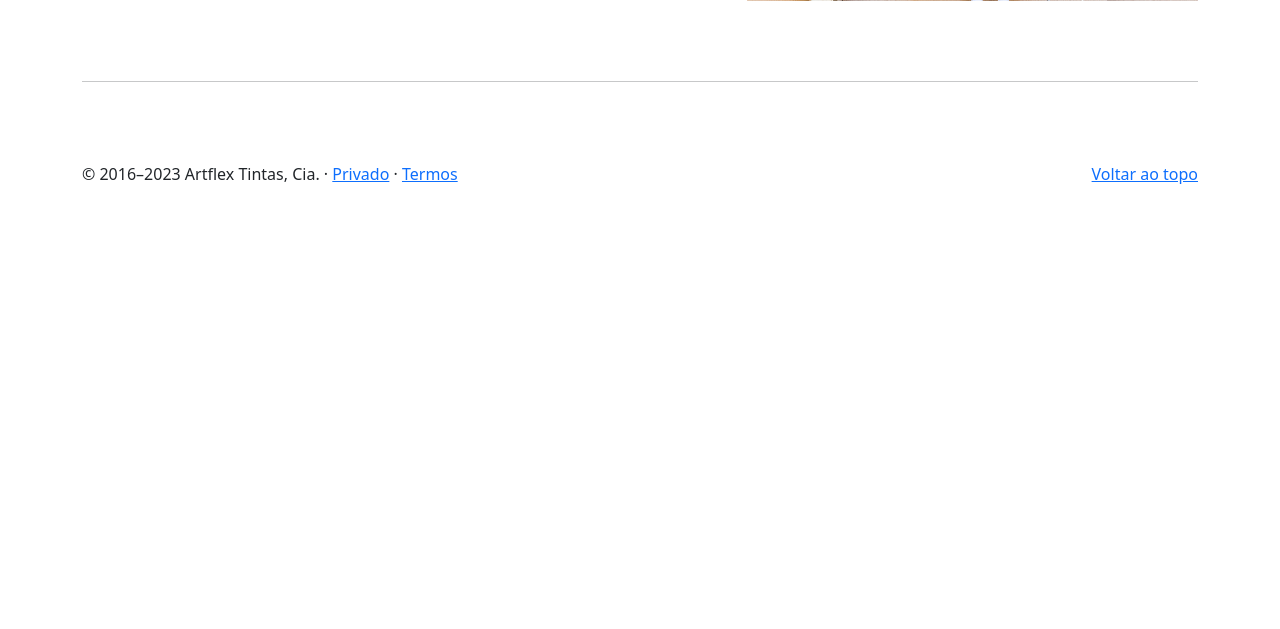
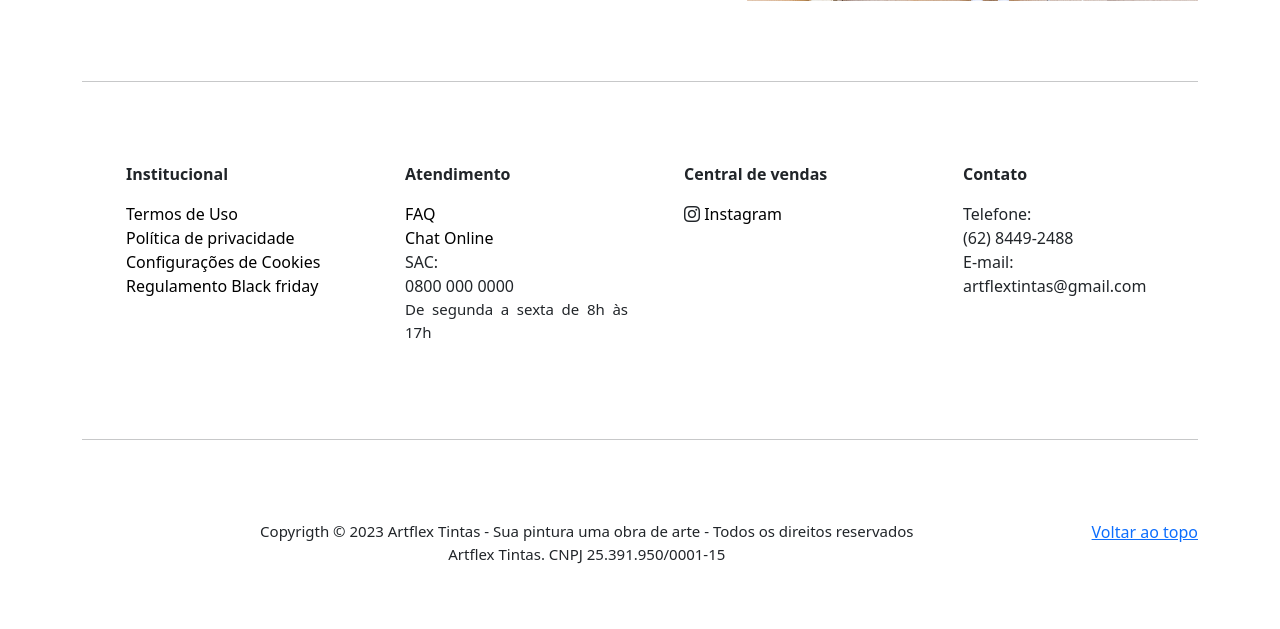
Before and after one commit to Danilo-1985/04.11.23.ArtflexTintas, a Flask app: page /homepage in a window 1280 px wide. Shown: the part 3181-3810 px from the top of the page. Before the commit the page ends 3365 px from the top, so only its background shows below. Run offline with Flask 3, Linux system fonts and the light colour scheme; some libraries are stand-ins or nearby versions.

Commit message:
Alteração nos layouts

```diff
--- a/main.py
+++ b/main.py
@@ -28,24 +28,6 @@ def homepage():
 
 @app.route('/usuariocriarconta')
 def usuariocriarconta():
-    '''global logado
-    nome = request.form.get('nome')
-    email = request.form.get('email')
-    senha = request.form.get('senha')
-    confirmesenha = request.form.get('confirmesenha')
-    conect_BD = mysql.connector.connect(host='localhost', database='usuarios', user='root', password='')
-
-    if conect_BD.is_connected():
-        cursur = conect_BD.cursor()
-        cursur.execute(f"insert into cadastrarusuario values (default, '{nome}', '{email}', '{senha}', '{confirmesenha}');")
-        conect_BD.commit()
-
-    if conect_BD.is_connected():
-        cursur.close()
-        conect_BD.close()
-
-    logado = True
-    flash(F'{nome} CADASTRADO!!')'''
     return render_template('/usuariocriarconta.html')
 
 
--- a/templates/homepage.html
+++ b/templates/homepage.html
@@ -202,13 +202,56 @@
 
     <!-- /END THE FEATURETTES -->
 
+  <div class="container text-center">
+  <div class="row align-items-start">
+    <div class="col">
+      <ul style="list-style-type:none; text-align:justify" >
+        <p style="font-weight:bold">Institucional</p>
+        <li><a href="#" style="text-decoration:none; color:black">Termos de Uso</a></li>
+        <li><a href="#" style="text-decoration:none; color:black">Política de privacidade</a></li>
+        <li><a href="#" style="text-decoration:none; color:black">Configurações de Cookies</a></li>
+        <li><a href="#" style="text-decoration:none; color:black">Regulamento Black friday</a></li>
+      </ul>
+    </div>
+    <div class="col">
+      <ul style="list-style-type:none; text-align:justify" >
+        <p style="font-weight:bold">Atendimento</p>
+        <li><a href="#" style="text-decoration:none; color:black">FAQ</a></li>
+        <li><a href="#" style="text-decoration:none; color:black"><li>Chat Online</a></li>
+        <li>SAC:</li>
+        <li>0800 000 0000</li>
+        <li style="font-size:15px">De segunda a sexta de 8h às 17h</li>
+      </ul>
+    </div>
+    <div class="col">
+      <ul style="list-style-type:none; text-align:justify" >
+        <p style="font-weight:bold">Central de vendas</p>
+        <li><i class="bi bi-instagram"></i> <a href="#" style="text-decoration:none; color:black">Instagram</a></li>
+      </ul>
+    </div>
+    <div class="col">
+      <ul style="list-style-type:none; text-align:justify" >
+        <p style="font-weight:bold">Contato</p>
+        <li>Telefone:</li>
+        <li>(62) 8449-2488</li>
+        <li>E-mail:</li>
+        <li>artflextintas@gmail.com</li>
+      </ul>
+    </div>
+  </div>
+</div>
+
+<hr class="featurette-divider">
+
   </div><!-- /.container -->
 
 
   <!-- FOOTER -->
   <footer class="container">
     <p class="float-end"><a href="#">Voltar ao topo</a></p>
-    <p>&copy; 2016–2023 Artflex Tintas, Cia. &middot; <a href="#">Privado</a> &middot; <a href="#">Termos</a></p>
+    <p style="font-size:15px; text-align:center">Copyrigth &copy; 2023 Artflex Tintas - Sua pintura uma obra de arte -
+      Todos os direitos reservados<br>Artflex Tintas. CNPJ 25.391.950/0001-15</p>
+
   </footer>
 </main>
 
--- a/templates/login.html
+++ b/templates/login.html
@@ -86,6 +86,7 @@
 </nav>
   </header>
 
+
     {% set menssagem = get_flashed_messages() %}
     {% if menssagem %}
         <div class="flash_alerta" style="color:red; background-color: green; color:white; font-size:25px; text-align:center">
@@ -104,7 +105,9 @@
 
     <!-- Login Form -->
     <form action="/login" id="login" method="post">
-      <input type="email" id="nome" class="fadeIn second"
+      <input type="email"
+             id="nome"
+             class="fadeIn second"
              name="nome"
              placeholder="Insira o seu e-mail"
              required
--- a/templates/usuariocriarconta.html
+++ b/templates/usuariocriarconta.html
@@ -104,7 +104,7 @@
     </div>
 
     <!-- Login Form -->
-    <form action="/cadastrar" id="cadastrar" method="post">
+    <form action="/usuariocriarconta" id="usuariocriarconta" method="post">
       <input type="text"
              id="nome"
              class="fadeIn second"
@@ -129,9 +129,9 @@
              minlength="8"
       >
       <input type="password"
-             id="confirmesenha"
+             id="senhaconf"
              class="fadeIn third"
-             name="confirmesenha"
+             name="senhaconf"
              required
              placeholder="Confirme a sua senha"
              maxlength="10"
```
Also changed, not shown: arquivos/CompraNovembro2023.txt (added), arquivos/NotaFiscal.txt (added), arquivos/PromoçõesArtflex.txt (added), arquivos/teste1.txt (deleted), arquivos/teste2.txt (deleted), arquivos/teste3.txt (deleted).
